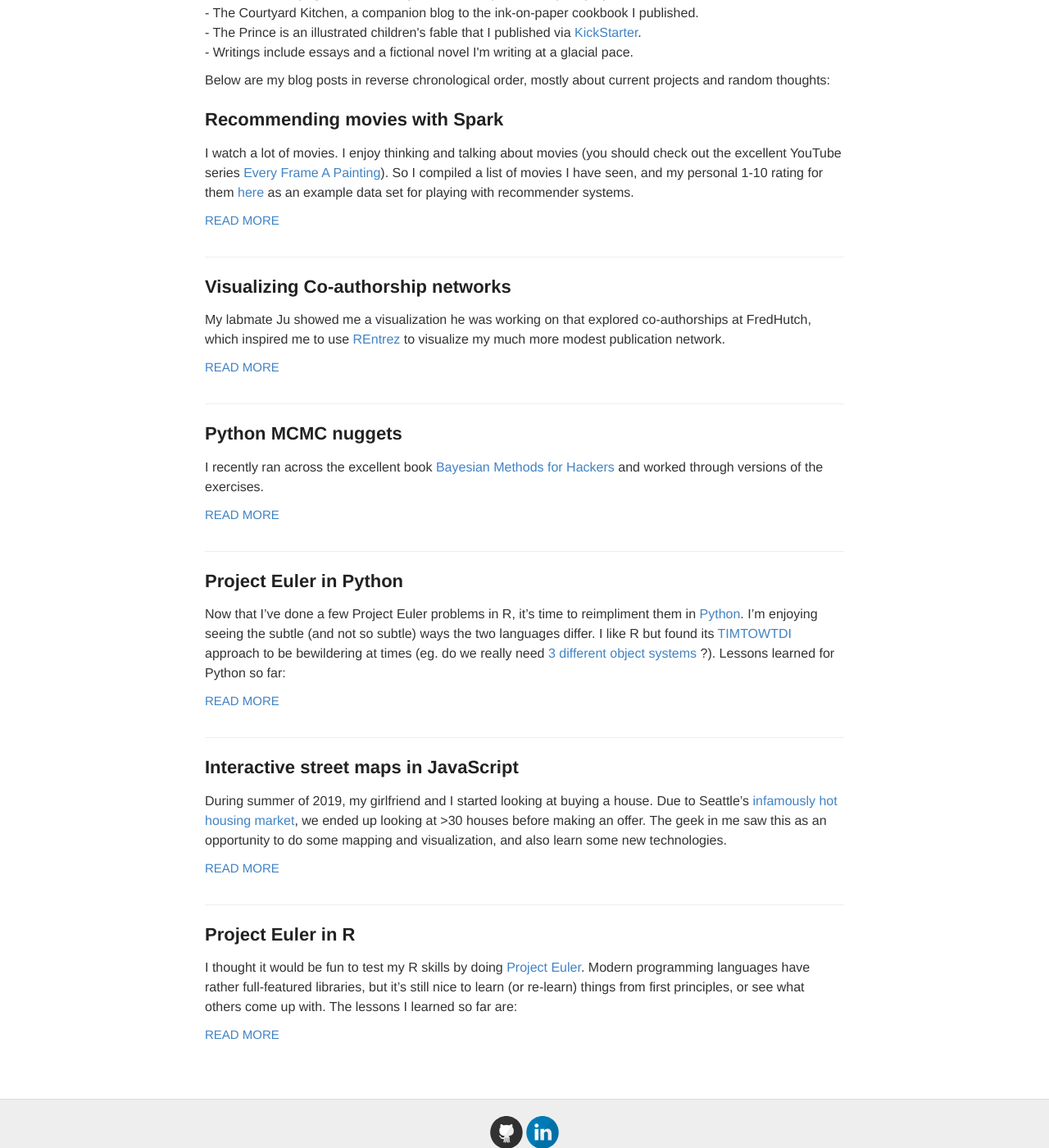
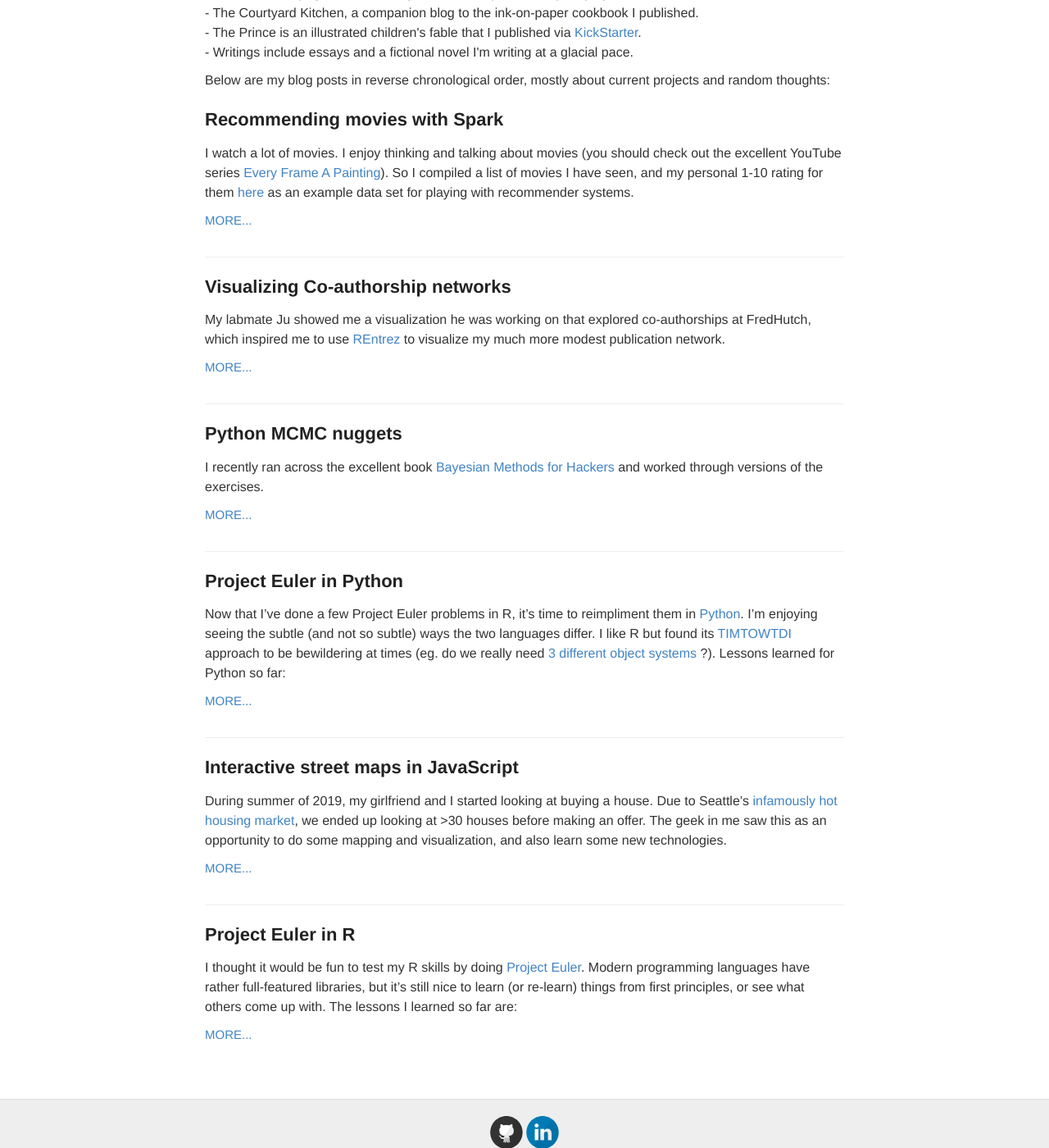
Before and after one commit to ptvan/ptvan.github.io, a Jekyll site: the page built from index.html, in a window 1280 px wide and 1400 px high, scrolled down 236 px. Shown: the whole window at 82% size. Built offline with Jekyll 4.4.1, drawn with Linux system fonts in a browser that asks for light colours.

Commit message:
updated index.html

```diff
--- a/index.html
+++ b/index.html
@@ -20,7 +20,7 @@
         {{ post.excerpt }}
       </div>
 
-      <a href="{{ site.baseurl }}{{ post.url }}" class="read-more">Read More</a>
+      <a href="{{ site.baseurl }}{{ post.url }}" class="read-more">more...</a>
     </article>
   {% endfor %}
 </div>
```
